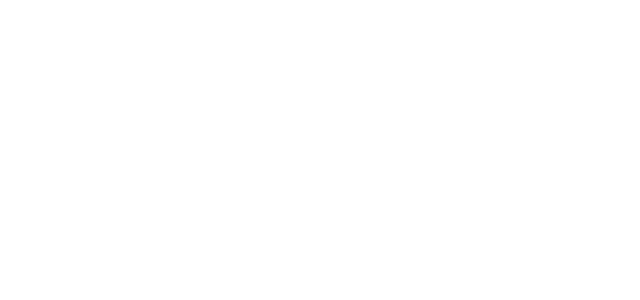
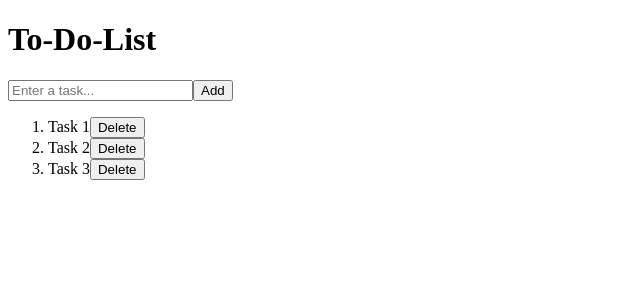
Before and after one commit to GTK-kala/To-Do-List-React-app, a React (Vite) app: page / in a window 1280 px wide. Shown: the top 300 px of the page, without its empty margins (0-640 px from the left). Built offline with nearby package versions, Linux system fonts and the light colour scheme.

Commit message:
second commit

```diff
--- a/src/Components/ToDoList.jsx
+++ b/src/Components/ToDoList.jsx
@@ -1,9 +1,50 @@
-
+import { useState } from "react"
 
 function ToDoList() {
+  let [tasks, setTasks] = useState(["Task 1", "Task 2", "Task 3"]); // Initial tasks in the list
+
+  let [newTask, setnewTask] = useState("");
+
+     let handelInputChange = (event)  =>{
+
+     }
+
+     let AddTasks = () =>{
+
+     }
+
+     let DeleteTask = (index) =>{
+
+     }
+
+     let moveTaskup = (index) =>{
+
+     }
+
+     let moveTaskDowm = (index) =>{
+
+     }
+
   return (
     <>
-
+        <div className="to-do-list">
+          <h1>To-Do-List</h1>
+          <div><input
+          type="text"
+        placeholder="Enter a task..."
+          value = {newTask}
+        onChange={handelInputChange}/>
+        <button className="add-button" onClick={AddTasks}>Add</button>
+          </div>
+          <ol>
+             {tasks.map((tasks,index)=>
+                <li key={index}>
+                  <span className="text">{tasks}</span>
+                  <button className="delete-button" onClick={() => DeleteTask(index)}>Delete</button>
+                </li>
+             )}
+          </ol>
+        </div>
 
     </>
   )
```
